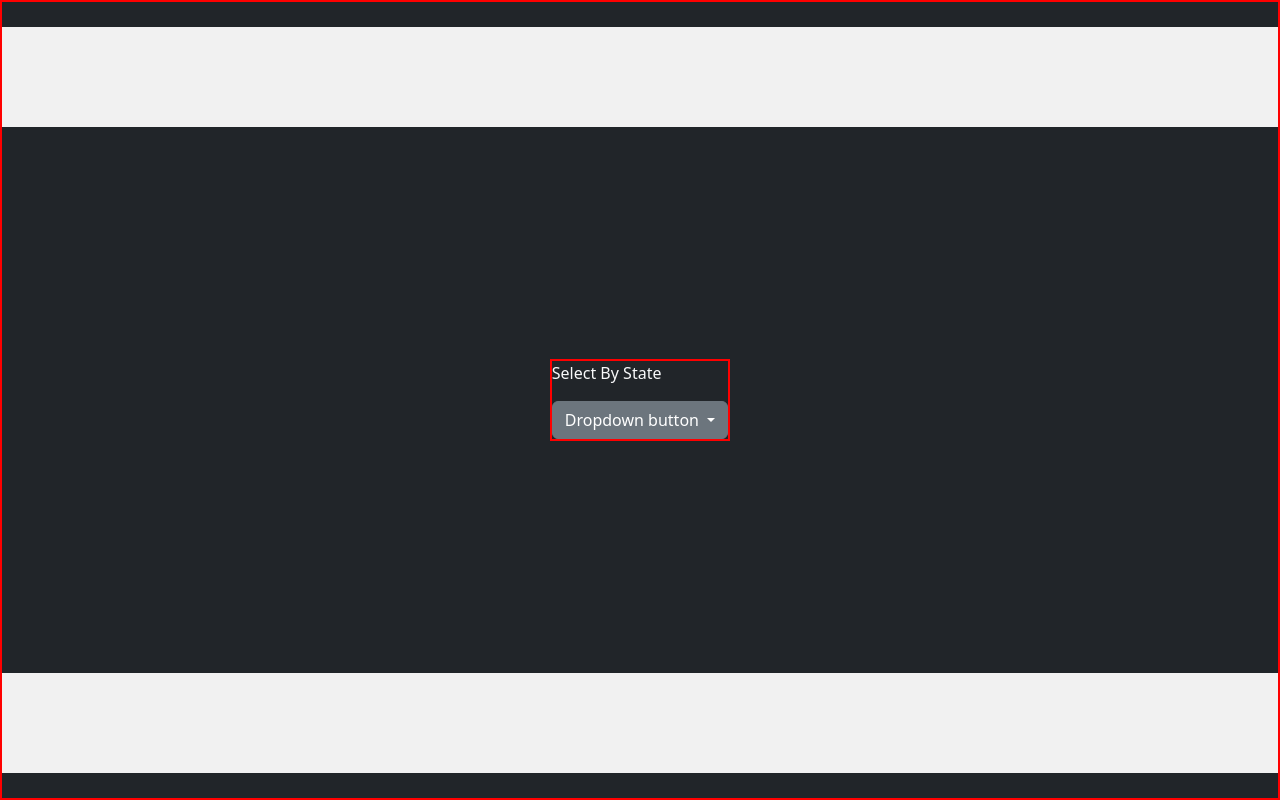
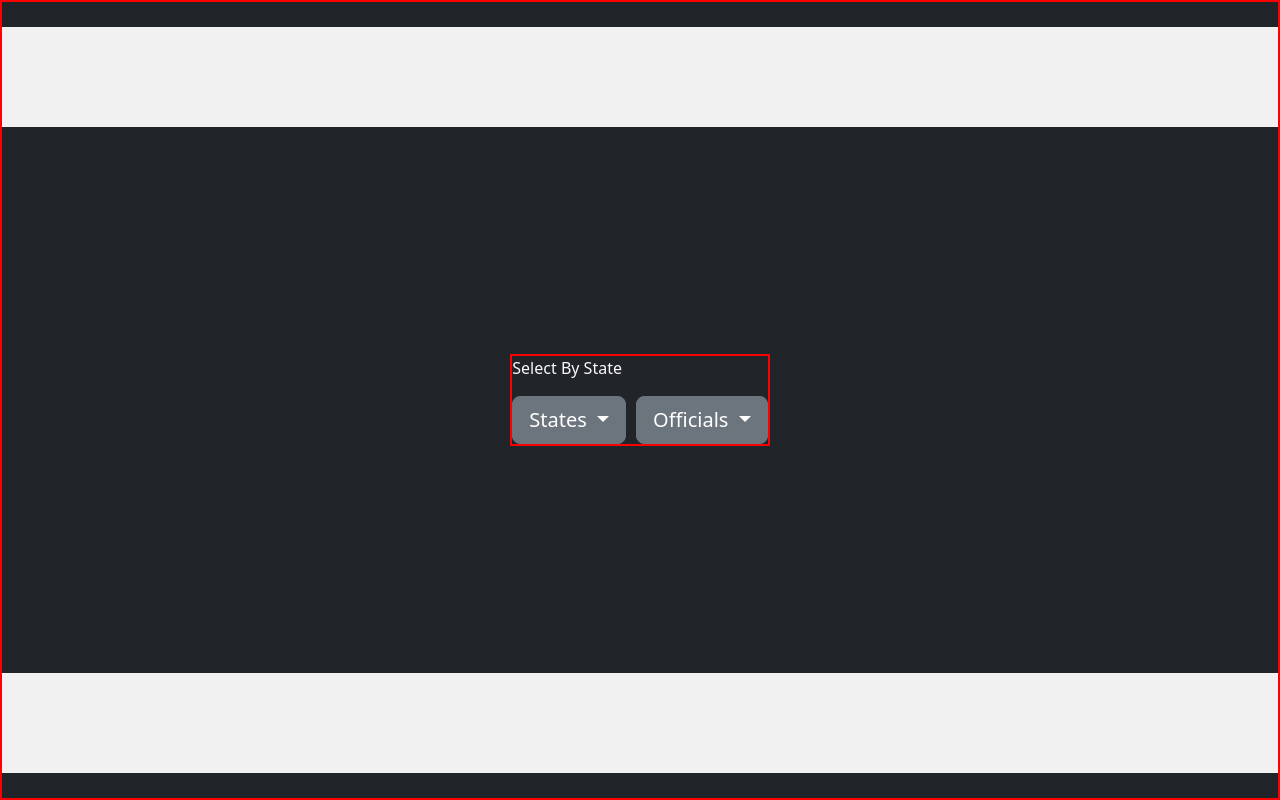
Before and after one commit to Cameronjs222/palestine_post, a Flask app: template flask_app/Templates/search.html in a window 1280 px wide. Run offline with Flask 3, Linux system fonts and the light colour scheme; the template is opened without the code that fills it: most values are stand-ins (such as "Sample title", 1, 10 or a date in 2020).

Commit message:
search filter added

```diff
--- a/flask_app/Templates/search.html
+++ b/flask_app/Templates/search.html
@@ -14,16 +14,35 @@
 
             </div>
             <div class="selection">
-                <div class="dropdown">
+                <div class="dropdown my_dropdown">
                     <p class="text-light">Select By State</p>
-                    <button class="btn btn-secondary dropdown-toggle" type="button" data-bs-toggle="dropdown" aria-expanded="false">
-                        Dropdown button
+                    <button class="btn btn-secondary btn-lg dropdown-toggle" type="button" data-bs-toggle="dropdown" aria-expanded="false">
+                        States
                     </button>
-                    <ul class="dropdown-menu">
-                        <li><a class="dropdown-item" href="#">Action</a></li>
-                        <li><a class="dropdown-item" href="#">Another action</a></li>
-                        <li><a class="dropdown-item" href="#">Something else here</a></li>
-                    </ul>
+                    <div id="state_dropdown">
+
+                        <ul class="dropdown-menu">
+                            <input type="text" placeholder="Search.." id="state_input" onkeyup="filterFunction('state_dropdown', 'state_input')">
+                            {% for state in all_states %}
+                            <li><a class="dropdown-item" href="states/{{state}}">{{state}}</a></li>
+                            {% endfor %}
+                        </ul>
+                    </div>
+                </div>
+                <div class="dropdown my_dropdown">
+                    <button class="btn btn-secondary btn-lg dropdown-toggle" type="button" data-bs-toggle="dropdown" aria-expanded="false">
+                        Officials
+                    </button>
+                    <div id="official_dropdown">
+
+                        <ul class="dropdown-menu">
+                            <input type="text" placeholder="Search.." id="official_input" onkeyup="filterFunction('official_dropdown', 'official_input')">
+
+                            {% for official in officials %}
+                            <li><a class="dropdown-item" href="officials/{{official.id}}">{{official.first_name}} {{official.last_name}}</a></li>
+                            {% endfor %}
+                        </ul>
+                    </div>
                 </div>
             </div>
             <div class="my_footnotes">
@@ -31,5 +50,8 @@
             </div>
         </div>
     </body>
+<script src="{{ url_for('static', filename='script.js') }}"></script>
 <script src="https://cdn.jsdelivr.net/npm/bootstrap@5.3.2/dist/js/bootstrap.bundle.min.js" integrity="sha384-C6RzsynM9kWDrMNeT87bh95OGNyZPhcTNXj1NW7RuBCsyN/o0jlpcV8Qyq46cDfL" crossorigin="anonymous"></script>
+<script src="https://code.jquery.com/jquery-3.6.4.min.js"></script>
+
 </html>
```
